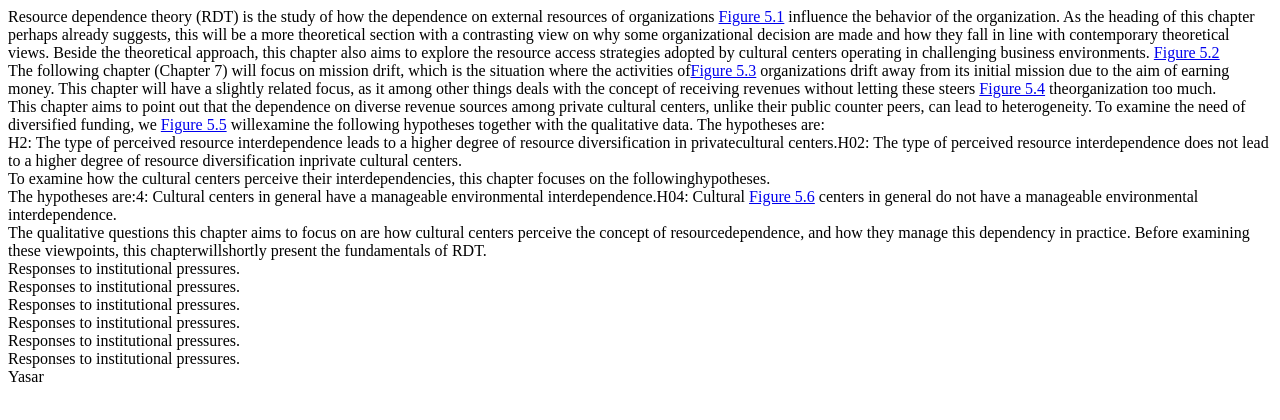
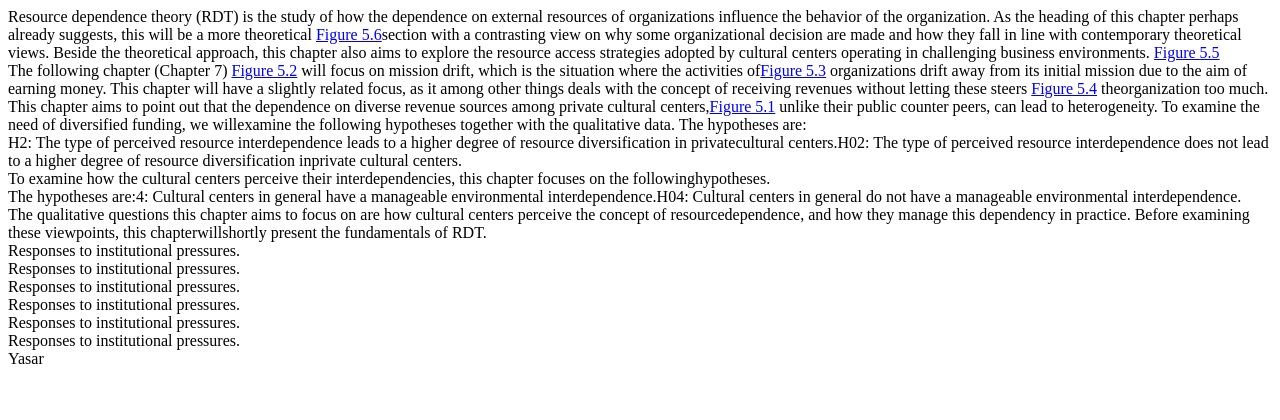
Before and after one commit to yasar2385/reanmefloat, a website: page index.html in a window 1280 px wide. Drawn offline with Linux system fonts and the light colour scheme.

Commit message:
2 files modified

```diff
--- a/index.html
+++ b/index.html
@@ -2,30 +2,34 @@
 
 
 <div>Resource dependence theory (RDT) is the study of how the dependence on external resources of organizations
-  <a class="xref" href="#FIGn-fig-19" ref-type="fig" rid="FIGn-fig-19">Figure 5.1</a>
+
   influence the behavior of the organization. As the heading of this chapter perhaps already suggests, this will be a
-  more theoretical section with a contrasting view on why some organizational decision are made and how they fall in
+  more theoretical <a class="xref" href="#FIGn-fig-20" ref-type="fig" rid="FIGn-fig-20">Figure 5.6</a>section with a
+  contrasting view on why some organizational decision are made and how they fall in
   line with contemporary theoretical views. Beside the theoretical approach, this chapter also aims to explore the
   resource access strategies adopted by cultural centers operating in challenging business environments.
+
+  <a class="xref" href="#FIGn-fig-24" ref-type="fig" rid="FIGn-fig-24">Figure 5.5</a>
+</div>
+<div>The following chapter (Chapter 7)
   <a class="xref" href="#FIGn-fig-21" ref-type="fig" rid="FIGn-fig-21">Figure 5.2</a>
-</div>
-<div>The following chapter (Chapter 7) will focus on mission drift, which is the situation where the activities of<a
-    class="xref" href="#FIGn-fig-22" ref-type="fig" rid="FIGn-fig-22">Figure 5.3</a>
+  will focus on mission drift, which is the situation where the activities of<a class="xref" href="#FIGn-fig-22"
+    ref-type="fig" rid="FIGn-fig-22">Figure 5.3</a>
   organizations drift away from its initial mission due to the aim of earning money. This chapter will have a slightly
   related focus, as it among other things deals with the concept of receiving revenues without letting these steers <a
     class="xref" href="#FIGn-fig-23" ref-type="fig" rid="FIGn-fig-23">Figure 5.4</a>
-  theorganization too much.</div>
-<div>This chapter aims to point out that the dependence on diverse revenue sources among private cultural centers,
-  unlike their public counter peers, can lead to heterogeneity. To examine the need of diversified funding, we <a
-    class="xref" href="#FIGn-fig-24" ref-type="fig" rid="FIGn-fig-24">Figure 5.5</a>
+  theorganization too much.
+</div>
+<div>This chapter aims to point out that the dependence on diverse revenue sources among private cultural centers,<a
+    class="xref" href="#FIGn-fig-19" ref-type="fig" rid="FIGn-fig-19">Figure 5.1</a>
+  unlike their public counter peers, can lead to heterogeneity. To examine the need of diversified funding, we
   willexamine the following hypotheses together with the qualitative data. The hypotheses are:</div>
 <div>H2: The type of perceived resource interdependence leads to a higher degree of resource diversification in
   privatecultural centers.H02: The type of perceived resource interdependence does not lead to a higher degree of
   resource diversification inprivate cultural centers.</div>
 <div>To examine how the cultural centers perceive their interdependencies, this chapter focuses on the
   followinghypotheses.</div>
-<div>The hypotheses are:4: Cultural centers in general have a manageable environmental interdependence.H04: Cultural <a
-    class="xref" href="#FIGn-fig-20" ref-type="fig" rid="FIGn-fig-20">Figure 5.6</a>
+<div>The hypotheses are:4: Cultural centers in general have a manageable environmental interdependence.H04: Cultural
   centers in general do not have a manageable environmental interdependence.</div>
 <div>The qualitative questions this chapter aims to focus on are how cultural centers perceive the concept of
   resourcedependence, and how they manage this dependency in practice. Before examining these viewpoints, this
@@ -70,3 +74,11 @@
   </div>
 </div>
 <div id="Arr">Yasar</div>
+
+<style>
+  insert[del_label]::before {
+    content: attr(del_label);
+    color: red;
+    text-decoration: line-through;
+  }
+</style>
```
Also changed, not shown: index.js (+12 -5 lines).
